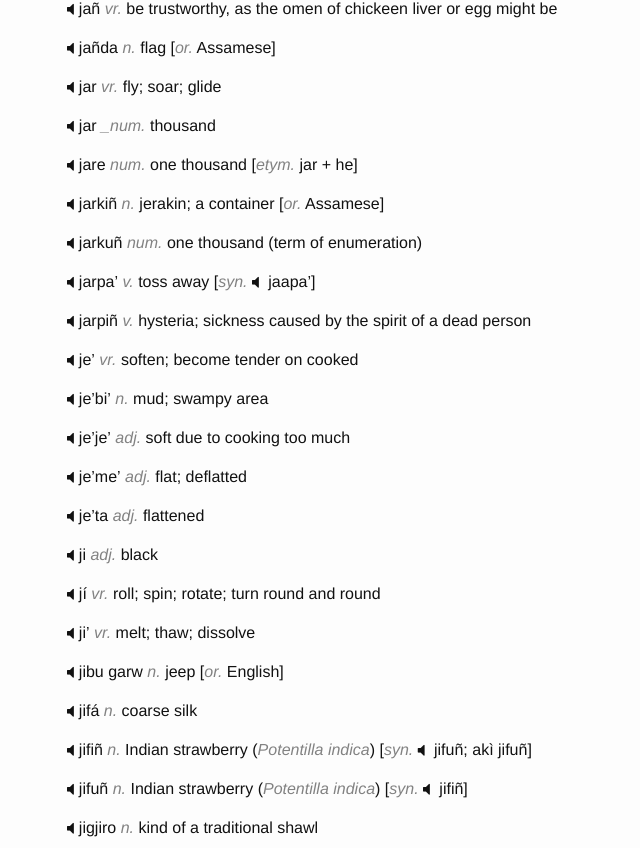
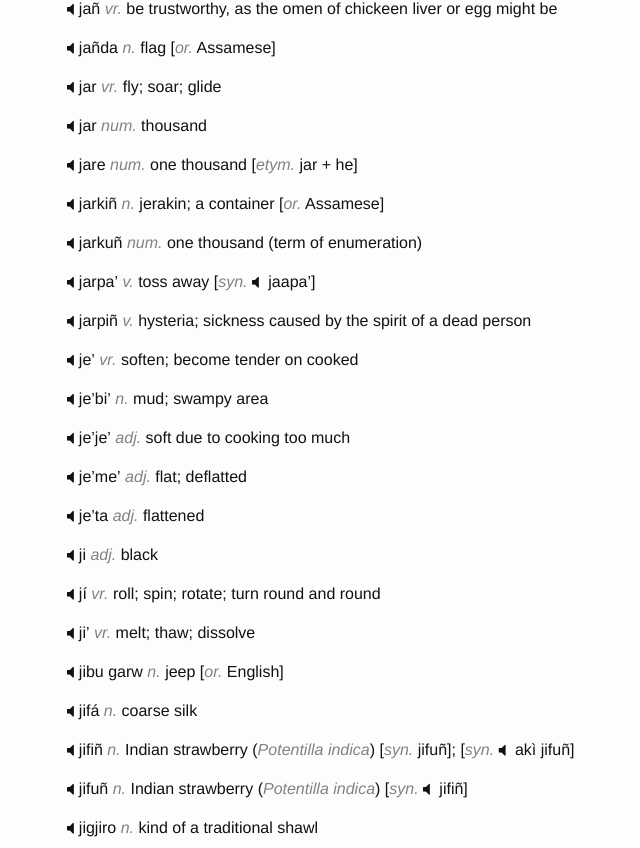
Before and after one commit to hacksparrow/language.apatani.org, a Jekyll site: the page built from dictionary/j.md, in a window 1280 px wide and 1400 px high, scrolled down 595 px. Shown: the part 143-991 px from the top of the window, without its empty margins (203-843 px from the left). Built offline with Jekyll 4.4.1, drawn with Linux system fonts in a browser that asks for light colours; nearby versions of some CDN libraries; comment, search, counter and statistics services are not loaded.

Commit message:
Update j.md

```diff
--- a/dictionary/j.md
+++ b/dictionary/j.md
@@ -48,7 +48,7 @@
 __jar__	_vr._	fly; soar; glide
 
 
-__jar__	__num._	thousand
+__jar__	_num._	thousand
 
 
 __jare__	_num._	one thousand	[_etym._	jar + he]
@@ -96,7 +96,7 @@
 __jifá__	_n._	coarse silk
 
 
-__jifiñ__	_n._	Indian strawberry (_Potentilla indica_)	[_syn._	jifuñ; akì jifuñ]
+__jifiñ__	_n._	Indian strawberry (_Potentilla indica_)	[_syn._	jifuñ]; [_syn._ akì jifuñ]
 
 
 __jifuñ__	_n._	Indian strawberry (_Potentilla indica_)	[_syn._	jifiñ]
@@ -207,7 +207,7 @@
 __joojo__	_adj._	refreshing; fresh
 
 
-__ju_	_vr._	winnow
+__ju__	_vr._	winnow
 
 
 __jú__	_vr._	weigh; measure
```
Also changed, not shown: other parts of dictionary/j.md (+1 -1 lines).
